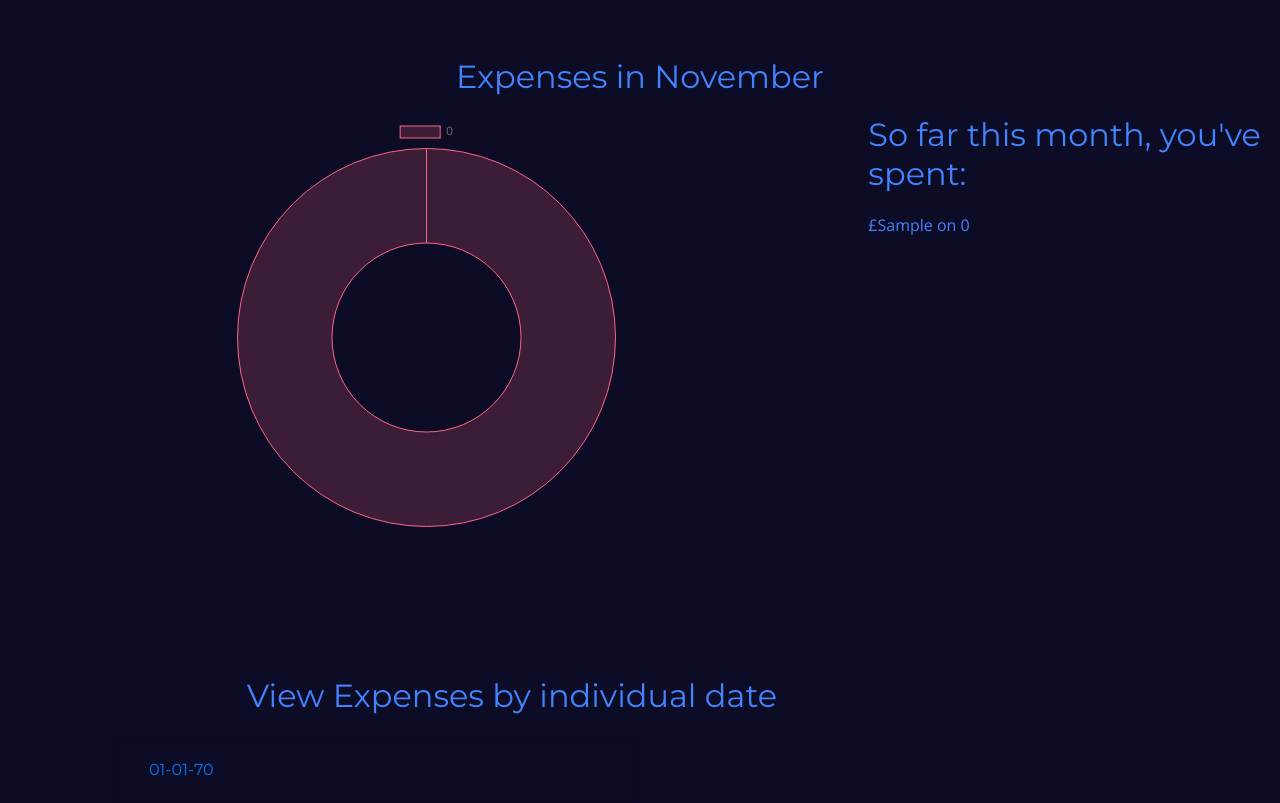
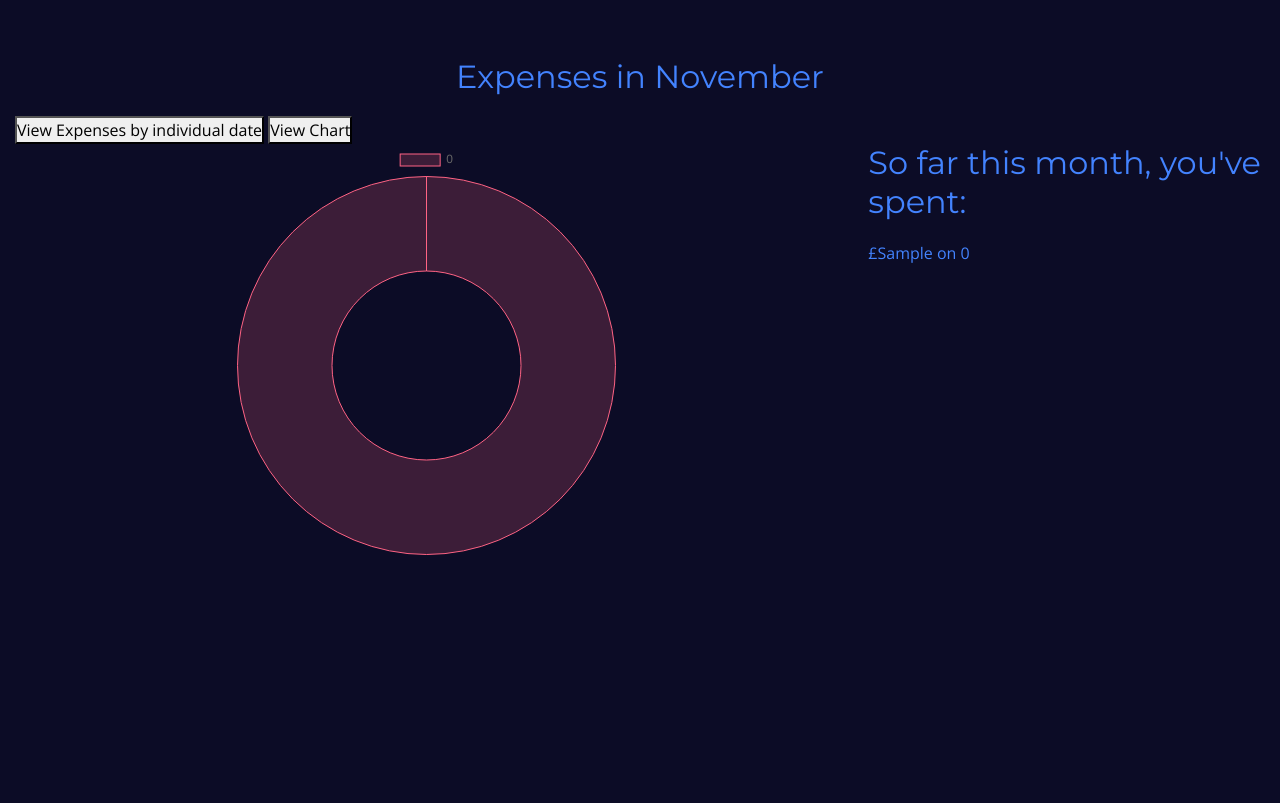
Before and after one commit to harrycoulton/expenses-tracker, a PHP site: template templates/index.phtml in a window 1280 px wide. Shown: the part 92-895 px from the top of the page. After the commit the page ends 647 px from the top, so only its background shows below. Run offline with PHP 8.4, Linux system fonts and the light colour scheme; the template is opened without the code that fills it: most values are stand-ins (such as "Sample title", 1, 10 or a date in 2020); some libraries are stand-ins or nearby versions.

Commit message:
Done more work on styling the content, along with using more JS to allow for a chart or accordion view. I then swapped the accordion for collapse buttons as they achieved a far better effect. Now starting to put final touches on the styling for this page.

```diff
--- a/public/css/style.css
+++ b/public/css/style.css
@@ -341,6 +341,7 @@ section {
     color: #4383fe;
     text-align: center;
     font-weight: 400;
+    position: relative;
 }
 
 .section-header .section-description {
@@ -360,19 +361,12 @@ section {
     margin-bottom: 20px;
 }
 
-#view-expenses {
-    position: relative !important;
+#viewexpenses {
     padding-left: 100px;
     padding-right: 100px;
+    display: none;
 }
-#view-individual {
-    width: 80%;
-}
-.accordion-expenses {
-    position: absolute;
-    top: -70px;
-    left: 35vw;
-}
+
 
 /* Media queries (live at the bottom..) */
 
--- a/public/js/main.js
+++ b/public/js/main.js
@@ -108,3 +108,12 @@ jQuery(document).ready(function($) {
         }
     });
 });
+
+document.querySelector('#view-expenses-by-individual').addEventListener('click', function () {
+        document.querySelector('#viewchart').style.display = 'none';
+    document.querySelector('#viewexpenses').style.display = 'flex';
+})
+document.querySelector('#view-expenses-by-chart').addEventListener('click', function () {
+    document.querySelector('#viewexpenses').style.display = 'none';
+    document.querySelector('#viewchart').style.display = 'flex';
+})
--- a/templates/index.phtml
+++ b/templates/index.phtml
@@ -44,14 +44,14 @@ foreach ($monthTotalsByCat as $category => $monthTotal){
             </nav>
         </div>
     </header>
-
     <section id="view" class="section-bg">
         <div class="container-fluid">
             <div class="section-header">
                 <h3 class="section-title">Expenses in <?php echo date(F) ?></h3>
             </div>
-
-            <div class="row">
+            <button id="view-expenses-by-individual">View Expenses by individual date</button>
+            <button id="view-expenses-by-chart">View Chart</button>
+            <div class="row" id="viewchart">
                 <div class="col-lg-8 wow fadeInLeft">
                         <canvas id="monthChart"></canvas>
                         <script>
@@ -105,53 +105,32 @@ foreach ($monthTotalsByCat as $category => $monthTotal){
                     ?>
                 </div>
             </div>
-
-        </div>
-    </section>
-    <section id="view-individual" class="section-bg">
-        <div class="container-fluid">
-    <div class="section-header">
-        <h3 class="section-title">View Expenses by individual date</h3>
-    </div>
-    <div class="row" id="view-expenses">
-
-        <div class="col-lg-8">
-    <div class="accordion" id="accordionExample">
-        <?php foreach ($expensesByDate as $timestamp => $expenselist) {
-        $date = date('d-m-y', $timestamp) ?>
-        <div class="card">
-            <div class="card-header" id="heading<?php echo $date ?>">
-                <h2 class="mb-0">
-                    <button class="btn btn-link" type="button" data-toggle="collapse" data-target="#collapse<?php echo $date ?>" aria-expanded="true" aria-controls="collapse<?php echo $date ?>">
-                        <?php echo $date ?>
-                    </button>
-                </h2>
+            <div class="row" id="viewexpenses">
+                <div class="col-lg-12 viewexpenses">
+            <div>
+            <?php foreach ($expensesByDate as $timestamp => $expenselist) {
+                $date = date('d-m-y', $timestamp) ?>
+                    <button class="btn btn-primary" type="button" data-toggle="collapse" data-target="#<?php echo $date ?>" aria-expanded="false" aria-controls="<?php echo $date ?>"><?php echo $date ?></button>
+            <?php } ?>
             </div>
-            <?php }?>
-        </div>
-    </div>
-        </div>
-            <div class="col-lg-4 accordion-expenses">
             <?php foreach ($expensesByDate as $timestamp => $expenselist) {
             $date = date('d-m-y', $timestamp) ?>
-            <div id="collapse<?php echo $date ?>" class="collapse" aria-labelledby="heading<?php echo $date ?>" data-parent="#accordionExample">
-                <?php foreach ($expenselist as $expense) { ?>
-                    <div class="card-body">
-                        <? echo $expense['expense-name']?>
-                        <? echo $expense['expense-value']?>
-                        <? echo $expense['category']?>
-                        <form method="post" action="/delete-expense" name="delete-expense">
-                            <input type="hidden" name="delete-expense" value="<? echo $expense['id']?>">
-                            <input type="submit" name="delete-expense" value="X">
-                        </form>
+            <div class="row">
+                <div class="col">
+                    <div class="collapse multi-collapse" id="<?php echo $date ?>">
+                        <?php foreach ($expenselist as $expense) { ?>
+                        <div class="card card-body">
+                            <?php echo $expense['expense-name'] ?>
+                        </div>
+                        <?php } ?>
                     </div>
-                <?php }?>
+                </div>
             </div>
-            <?php }?>
-    </div>
-    </div>
-        </div>
+            <?php } ?>
+            </div>
+            </div>
     </section>
+
         <script src="lib/jquery/jquery.min.js"></script>
         <script src="lib/jquery/jquery-migrate.min.js"></script>
         <script src="lib/bootstrap/js/bootstrap.bundle.min.js"></script>
```
